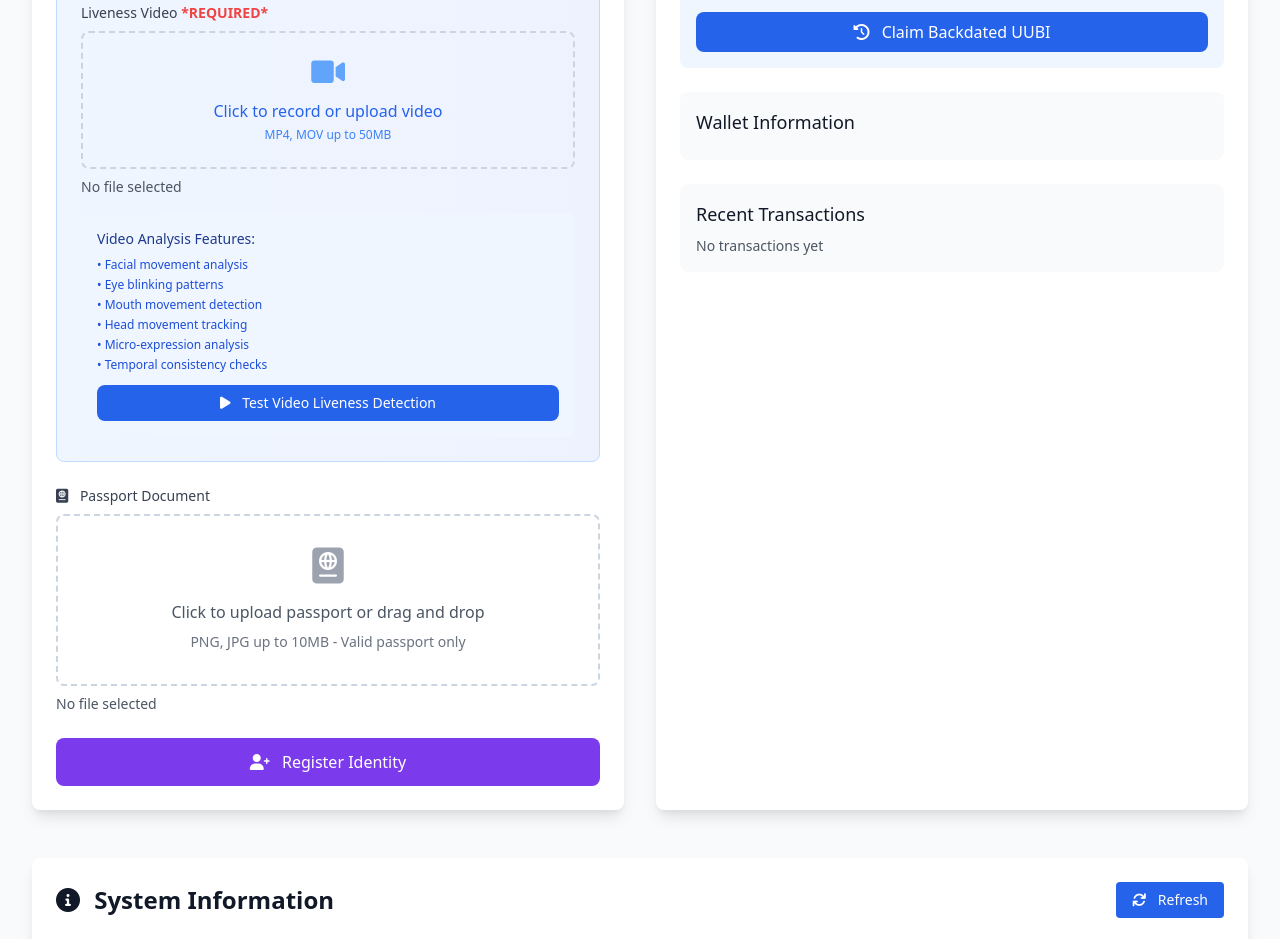
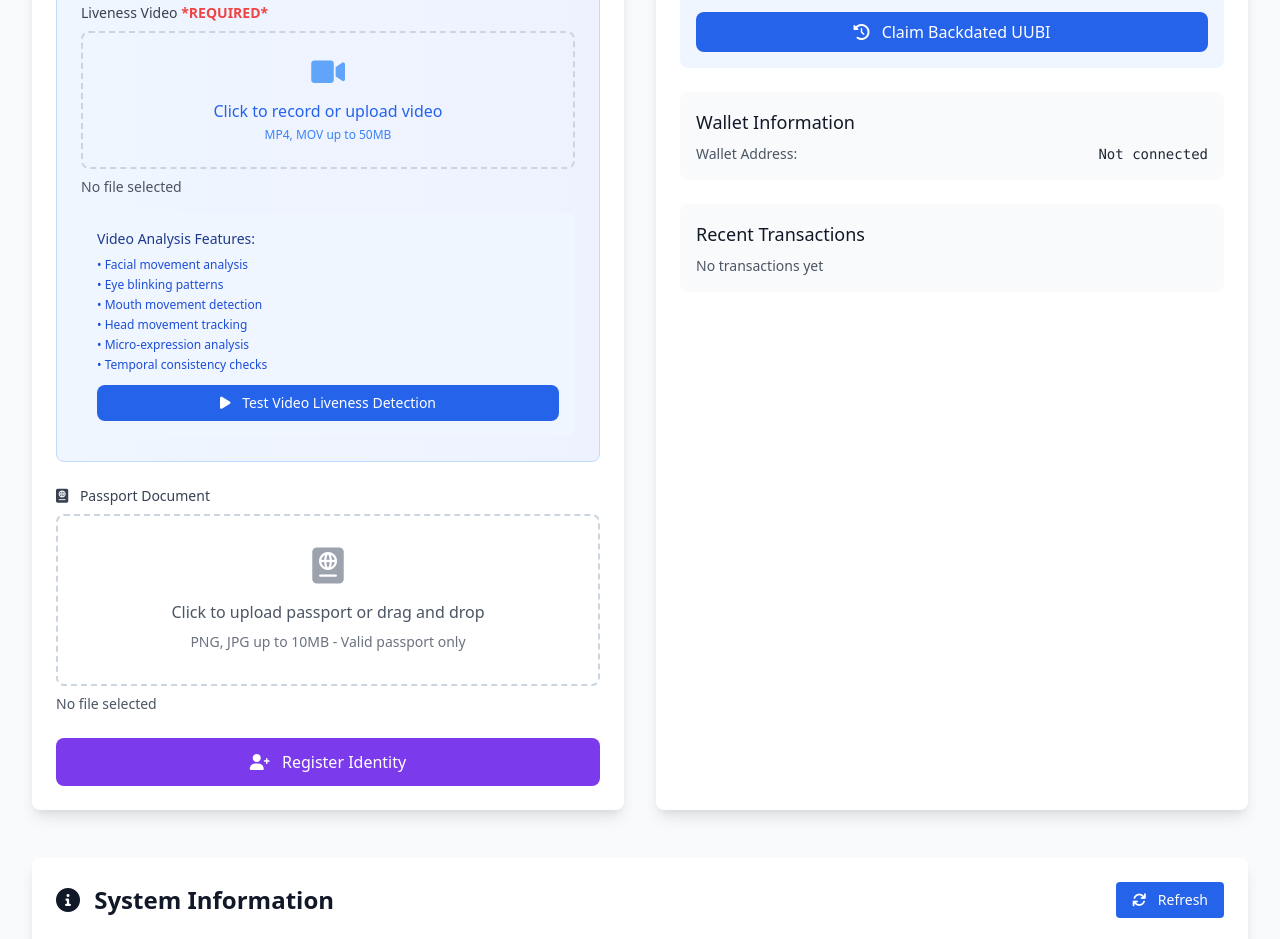
Before and after one commit to JonodonOCoileain/UUBI-Cryptocurrency, a website: page public/index.html in a window 1280 px wide. Shown: the part 1408-2347 px from the top of the page. Drawn offline with nearby package versions, Linux system fonts and the light colour scheme.

Commit message:
Fix mining interface visibility issue after login
- Add missing walletAddress HTML element that was causing mining section to remain hidden
- The JavaScript was trying to access getElementById('walletAddress') but the element didn't exist
- Now users can see the mining interface after successful login
- Mining controls, statistics, and history are now properly displayed

```diff
--- a/public/index.html
+++ b/public/index.html
@@ -546,6 +546,12 @@
                                 <i class="fas fa-sign-out-alt mr-1"></i>
                                 Logout
                             </button>
+                        </div>
+                        <div class="text-sm text-gray-600">
+                            <div class="flex justify-between items-center">
+                                <span>Wallet Address:</span>
+                                <span id="walletAddress" class="font-mono text-gray-800">Not connected</span>
+                            </div>
                         </div>
                     </div>
 
```
